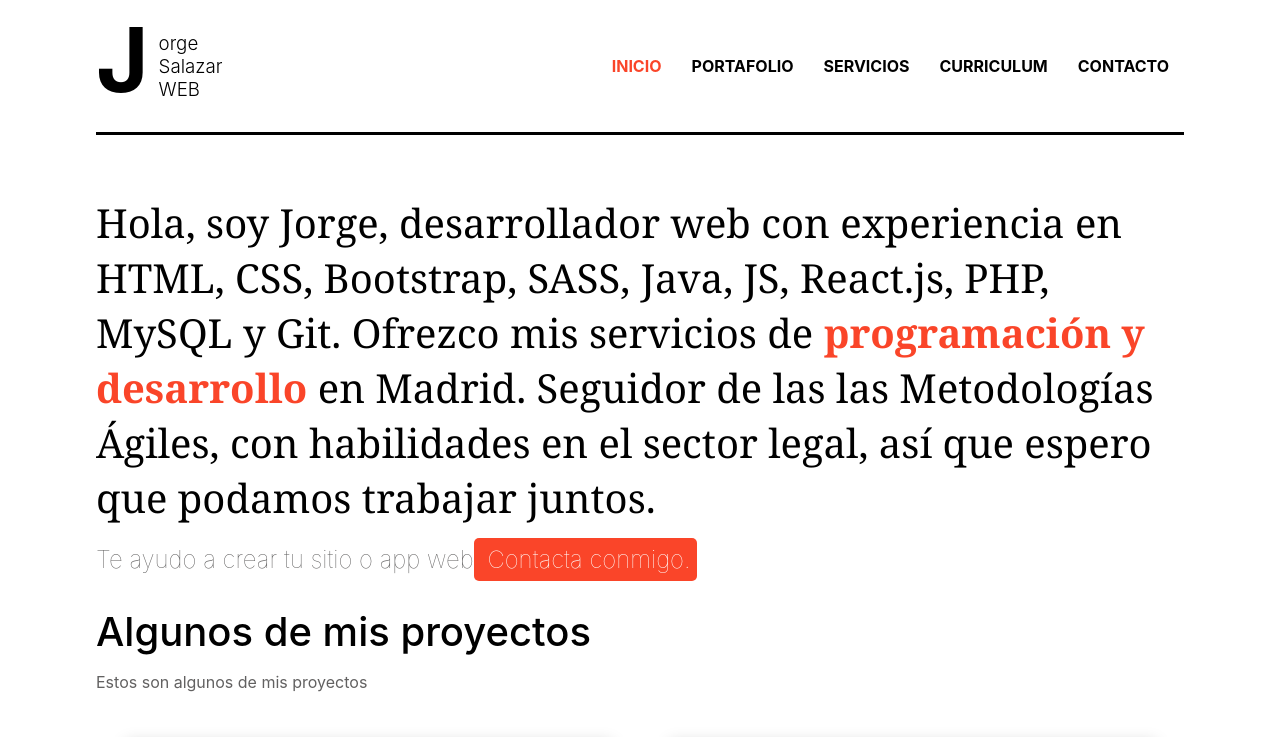
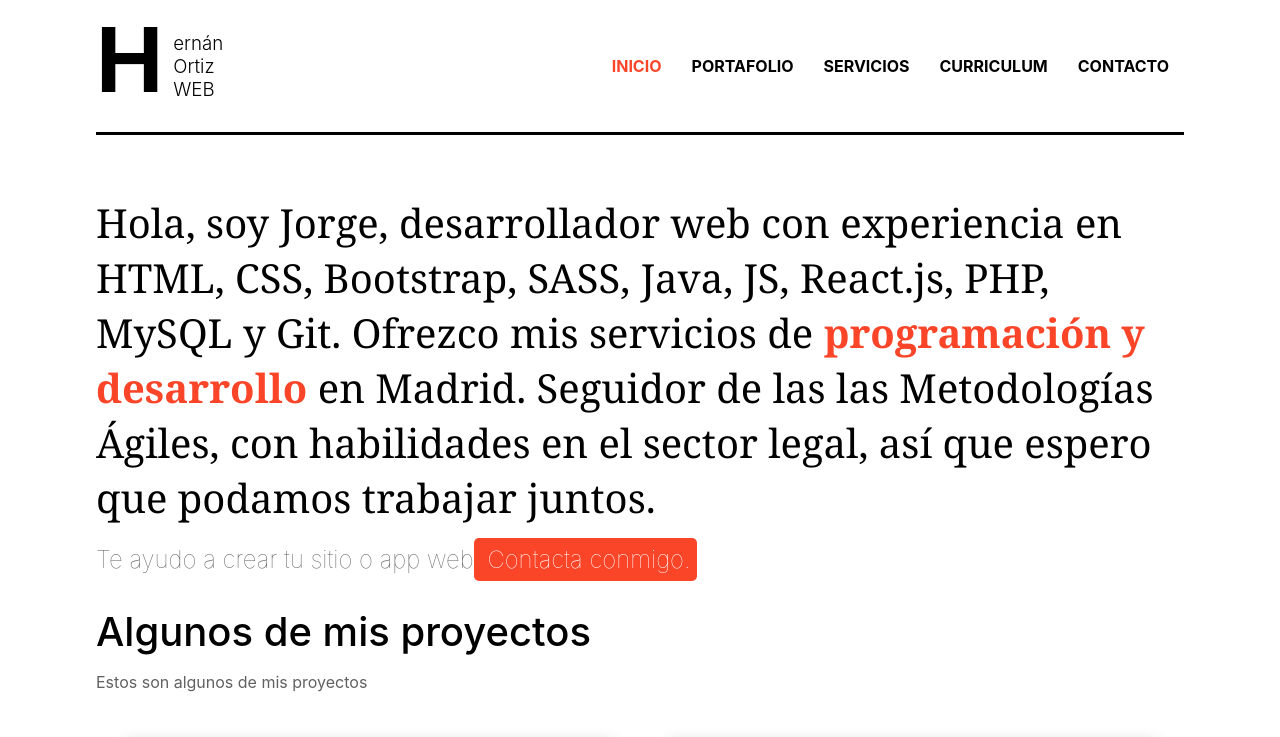
Before and after one commit to Sistemshdortiz/porfolio, a React (Create React App) app: page /inicio in a window 1280 px wide. Shown: the top 737 px of the page. Built offline with nearby package versions, Linux system fonts and the light colour scheme.

Commit message:
Update HeaderNav.js

```diff
--- a/src/components/layout/HeaderNav.js
+++ b/src/components/layout/HeaderNav.js
@@ -5,26 +5,26 @@ export const HeaderNav = () => {
     return (
         <header className='header'>
             <div className='logo'>
-            <span>J</span>
-            <h3>orge Salazar WEB</h3>
+                <span>H</span>
+                <h3>ernán Ortiz WEB</h3>
             </div>
 
             <nav>
                 <ul>
                     <li>
-                    <NavLink to='/inicio' className={({isActive}) => isActive ? 'active' : ''}>Inicio</NavLink> {/* Con la desestructuración de objetos vemos si está activa la clase, se quede marcada en el menú, si no, no se aplica clase de css*/}
+                        <NavLink to='/inicio' className={({ isActive }) => isActive ? 'active' : ''}>Inicio</NavLink> {/* Con la desestructuración de objetos vemos si está activa la clase, se quede marcada en el menú, si no, no se aplica clase de css*/}
                     </li>
                     <li>
-                    <NavLink to='/portafolio'className={({isActive}) => isActive ? 'active' : ''}>Portafolio</NavLink>
+                        <NavLink to='/portafolio' className={({ isActive }) => isActive ? 'active' : ''}>Portafolio</NavLink>
                     </li>
                     <li>
-                    <NavLink to='/servicios'className={({isActive}) => isActive ? 'active' : ''}>Servicios</NavLink>
+                        <NavLink to='/servicios' className={({ isActive }) => isActive ? 'active' : ''}>Servicios</NavLink>
                     </li>
                     <li>
-                    <NavLink to='/curriculum'className={({isActive}) => isActive ? 'active' : ''}>Curriculum</NavLink>
+                        <NavLink to='/curriculum' className={({ isActive }) => isActive ? 'active' : ''}>Curriculum</NavLink>
                     </li>
                     <li>
-                    <NavLink to='/contacto'className={({isActive}) => isActive ? 'active' : ''}>Contacto</NavLink>
+                        <NavLink to='/contacto' className={({ isActive }) => isActive ? 'active' : ''}>Contacto</NavLink>
                     </li>
                 </ul>
             </nav>
```
Lines whose indentation alone changed are shown as unchanged.
